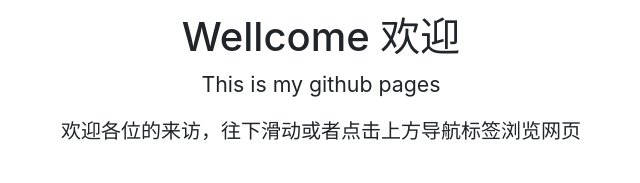
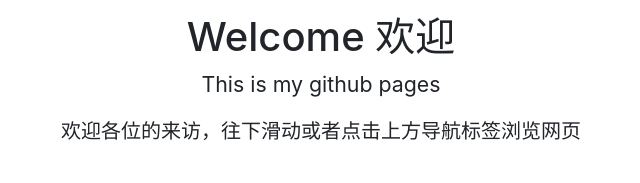
Before and after one commit to Andilie/Andilie.github.io, a plain HTML site: page index.html in a window 1280 px wide. Shown: the part 216-399 px from the top of the page, 319-959 px from the left. Drawn offline with nearby package versions, Linux system fonts and the light colour scheme.

Commit message:
Update index.html

```diff
--- a/index.html
+++ b/index.html
@@ -59,7 +59,7 @@
                     <br>
                     <img src="./src/img/Asteroid_128px_1192273_easyicon.net.png">
                 </p>
-                <h1>Wellcome 欢迎</h1>
+                <h1>Welcome 欢迎</h1>
                 <p style="font-size: 16pt;">This is my github pages</p>
                 <p style="font-size: 15pt;"> 欢迎各位的来访，往下滑动或者点击上方导航标签浏览网页</p>
                 <br>
```
